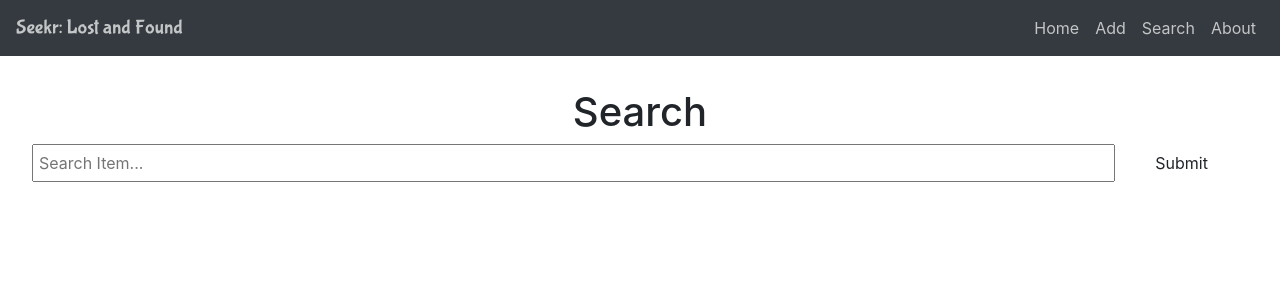
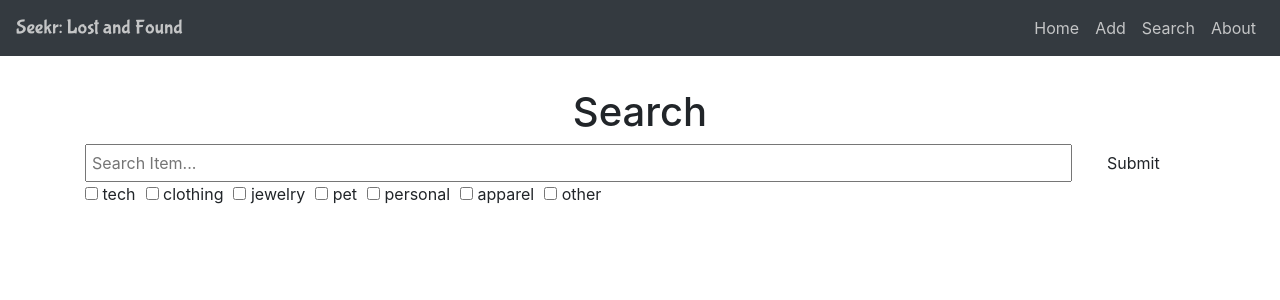
Before and after one commit to eugene-mindset/Seekr, a React (Create React App) app in the folder seekr/: page /search in a window 1280 px wide. Shown: the top 300 px of the page. Built offline with nearby package versions, Linux system fonts and the light colour scheme; the HTML template or start-up script is replaced by a standard one; what google-maps-react would draw is missing.

Commit message:
added checkboxes for tags for AddItem and SearchItem, currently not functioning

```diff
--- a/seekr/src/components/item/AddItem.jsx
+++ b/seekr/src/components/item/AddItem.jsx
@@ -1,6 +1,7 @@
 import React, { Component } from 'react'
 import PropTypes from 'prop-types';
 import GoogleMap from '../pages/GoogleMap';
+import Checkboxes from "./Checkboxes";
 
 export class AddItem extends Component {
   state = {
@@ -65,6 +66,7 @@ export class AddItem extends Component {
             onClick={this.onClick}
           />
         </form>
+        <Checkboxes />
         <GoogleMap parentCallback={this.callbackFunction}/>
       </div>
     )
--- a/seekr/src/components/item/SearchItem.jsx
+++ b/seekr/src/components/item/SearchItem.jsx
@@ -1,46 +1,58 @@
-import React, { Component } from 'react';
-import PropTypes from 'prop-types';
+import React, { Component } from "react";
+import PropTypes from "prop-types";
+import Checkbox from "./Checkbox";
+import Checkboxes from "./Checkboxes";
 
 
 export class SearchItem extends Component {
   state = {
-    name: ''
-  }
+    name: ""
+  };
 
-  onChange = (e) => this.setState({ [e.target.name]: e.target.value });
+  onChange = e => this.setState({ [e.target.name]: e.target.value });
 
-  onSubmit = (e) => {
+  onSubmit = e => {
     e.preventDefault();
     // searchItem has a searchItem property which is a function in the parent component
-    this.props.searchItem(this.state.name);
+    this.props.searchItem(this.state.name); // also send the checkboxes
+    for (const checkbox of this.selectedCheckboxes) {
+      console.log(checkbox, " is selected.");
     }
+  };
 
   render() {
     return (
-      // flexbox
-      <form onSubmit={this.onSubmit} style={{ display: 'flex' }}>
+      <div className="container">
+        <div className="row">
+          <div className="col-sm-12">
+            <form onSubmit={this.onSubmit} style={{ display: "flex" }}>
               <input
                 type="text"
                 name="name"
-          style={{ flex: '10', padding: '5px' }}
+                style={{ flex: "10", padding: "5px" }}
                 placeholder="Search Item..."
                 value={this.state.name}
                 onChange={this.onChange}
               />
+
               <input
                 type="submit"
                 value="Submit"
                 className="btn"
-          style={{ flex: '1' }}
+                style={{ flex: "1" }}
               />
             </form>
-    )
+          </div>
+        </div>
+        <Checkboxes />
+      </div>
+
+    );
   }
 }
 
-
 SearchItem.propTypes = {
   searchItem: PropTypes.func.isRequired
-}
+};
 
-export default SearchItem
+export default SearchItem;
```
Lines whose indentation alone changed are shown as unchanged.
